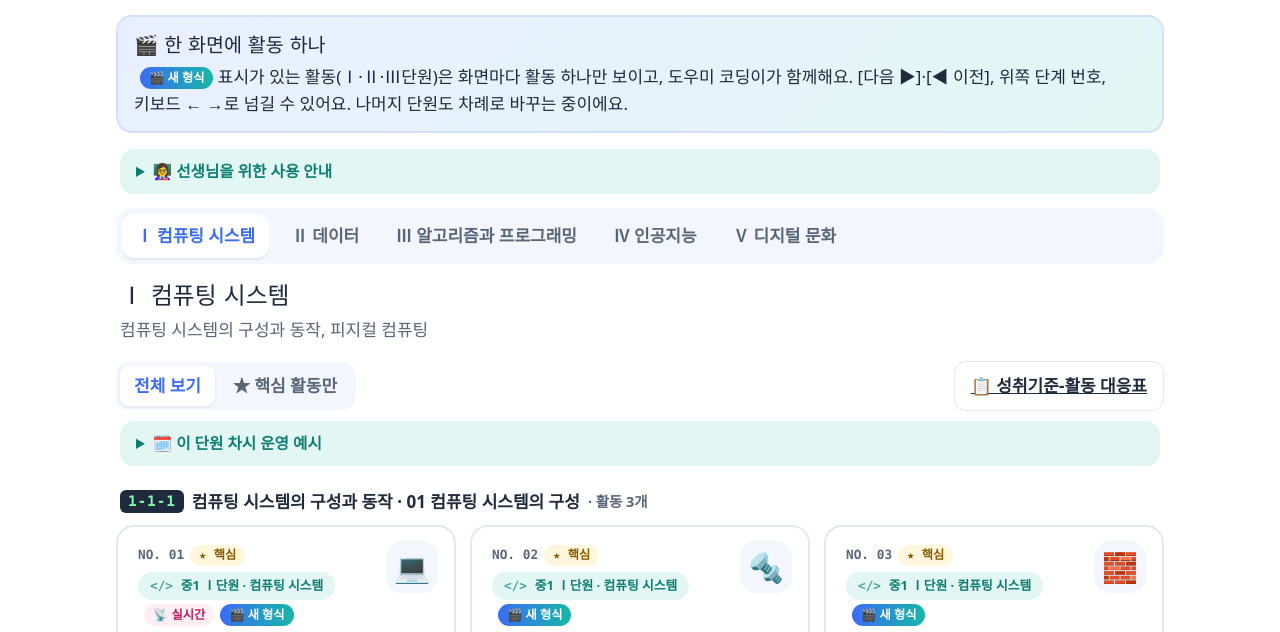
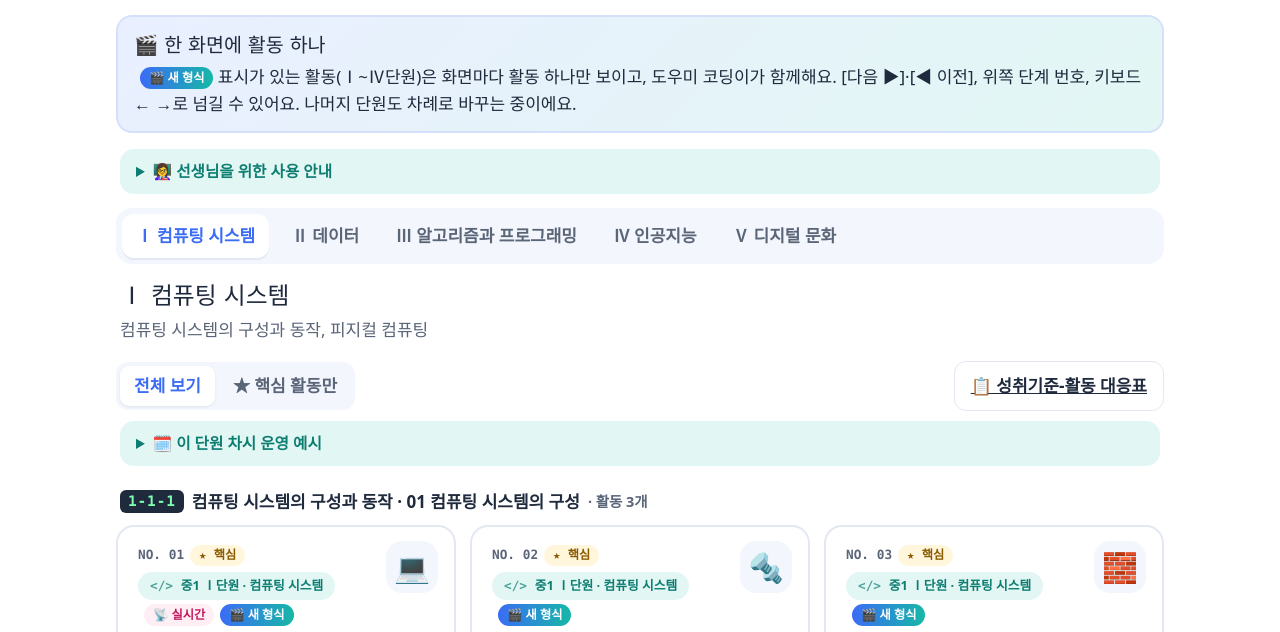
Before and after one commit to squillux/info-lessons-stage, a plain HTML site: page index.html in a window 1280 px wide. Shown: the part 106-738 px from the top of the page. Drawn offline with Linux system fonts and the light colour scheme.

Commit message:
목차 안내: Ⅰ~Ⅳ단원 새 형식

```diff
--- a/index.html
+++ b/index.html
@@ -76,7 +76,7 @@ footer{max-width:1080px;margin:0 auto;padding:0 16px 40px;font-size:.8rem;color:
   </div>
 
   <div class="stage-note"><b>🎬 한 화면에 활동 하나</b><br>
-    <span class="stage-chip">🎬 새 형식</span> 표시가 있는 활동(Ⅰ·Ⅱ·Ⅲ단원)은 화면마다 활동 하나만 보이고, 도우미 <b style="font-family:inherit;font-size:inherit">코딩이</b>가 함께해요. [다음 ▶]·[◀ 이전], 위쪽 단계 번호, 키보드 ← →로 넘길 수 있어요. 나머지 단원도 차례로 바꾸는 중이에요.</div>
+    <span class="stage-chip">🎬 새 형식</span> 표시가 있는 활동(Ⅰ~Ⅳ단원)은 화면마다 활동 하나만 보이고, 도우미 <b style="font-family:inherit;font-size:inherit">코딩이</b>가 함께해요. [다음 ▶]·[◀ 이전], 위쪽 단계 번호, 키보드 ← →로 넘길 수 있어요. 나머지 단원도 차례로 바꾸는 중이에요.</div>
 
   <details class="guide">
     <summary>👩‍🏫 선생님을 위한 사용 안내</summary>
```
